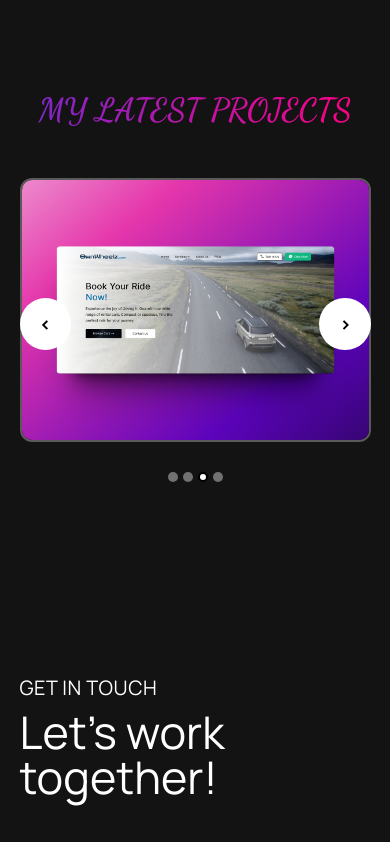
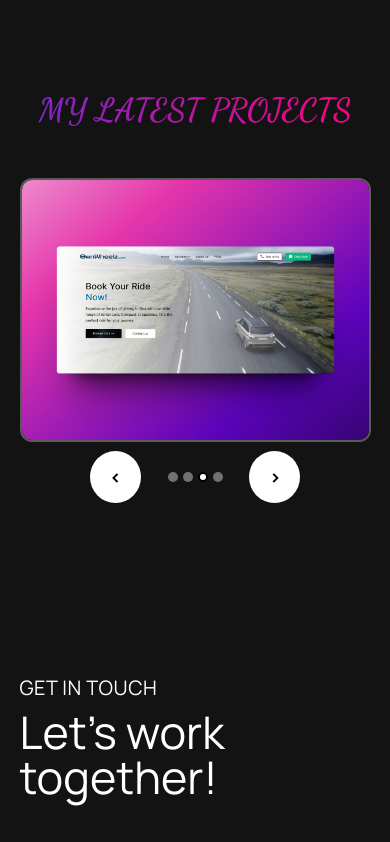
Before and after one commit to vedantnaik1008/Nextportfolio, a Next.js app: page / in a window 390 px wide. Shown: the part 3823-4665 px from the top of the page. Built offline with nearby package versions, Linux system fonts and the light colour scheme.

Commit message:
fixed slider arrow button position

```diff
--- a/Components/imageSlider.tsx
+++ b/Components/imageSlider.tsx
@@ -60,7 +60,7 @@ const ImageSlider = ({ setIsClicked }: Props) => {
                     className='flex items-center justify-center relative'>
                     <button
                         onClick={Previous}
-                        className='Previous left-0 md:left-[8%] lgmd:left-[10%]'>
+                        className='Previous top-[103%] left-[20%] sm:left-[30%] md:top-1/2 md:left-[8%] lgmd:left-[10%]'>
                         {'<'}
                     </button>
                     {projectData.map((project, i) => (
@@ -69,7 +69,7 @@ const ImageSlider = ({ setIsClicked }: Props) => {
                             className={`${
                                 currentImage === i
                                     ? 'block SlideTrue'
-                                    : ` SlideFalse image-${i}`
+                                    : `SlideFalse image-${i}`
                             }`}>
                             <CardContainer>
                                 <div
@@ -100,7 +100,7 @@ const ImageSlider = ({ setIsClicked }: Props) => {
                     ))}
                     <button
                         onClick={Next}
-                        className='Next right-0 md:right-[8%] lgmd:right-[10%]'>
+                        className='Next top-[103%] right-[20%] sm:right-[30%] md:top-1/2 md:right-[8%] lgmd:right-[10%]'>
                         {'>'}
                     </button>
                 </motion.div>
--- a/styles/dummy.css
+++ b/styles/dummy.css
@@ -22,13 +22,7 @@
     z-index: 10;
 }
 
-.Next {
-    top: 50%;
-}
 
-.Previous {
-    top: 50%;
-}
 
 .dots {
     display: flex;
@@ -144,9 +138,9 @@
         @apply min-[320px]:translate-x-[150%] min-[320px]:duration-500 min-[320px]:transition-all;
     }
     .SlideTrue{
-        @apply min-[768px]:opacity-100 min-[768px]:z-[10] min-[768px]:transition-all min-[768px]:duration-300 min-[768px]:ease-out min-[768px]:absolute min-[768px]:left-1/2 min-[768px]:-translate-x-1/2 min-[768px]:w-2/5 z-[4] md:scale-100
+        @apply min-[768px]:opacity-100 min-[768px]:z-[10] transition-all duration-300 ease-out min-[768px]:absolute min-[768px]:left-1/2 min-[768px]:-translate-x-1/2 min-[768px]:w-2/5 z-[4] md:scale-100
     }
     .SlideFalse{
-        @apply hidden md:block min-[768px]:z-[0] min-[768px]:transition-all min-[768px]:duration-300 min-[768px]:ease-out min-[768px]:relative min-[768px]:w-2/5 md:scale-90
+        @apply hidden md:block min-[768px]:z-[0] transition-all duration-300 ease-out min-[768px]:relative min-[768px]:w-2/5 md:scale-90
     }
 }
```
